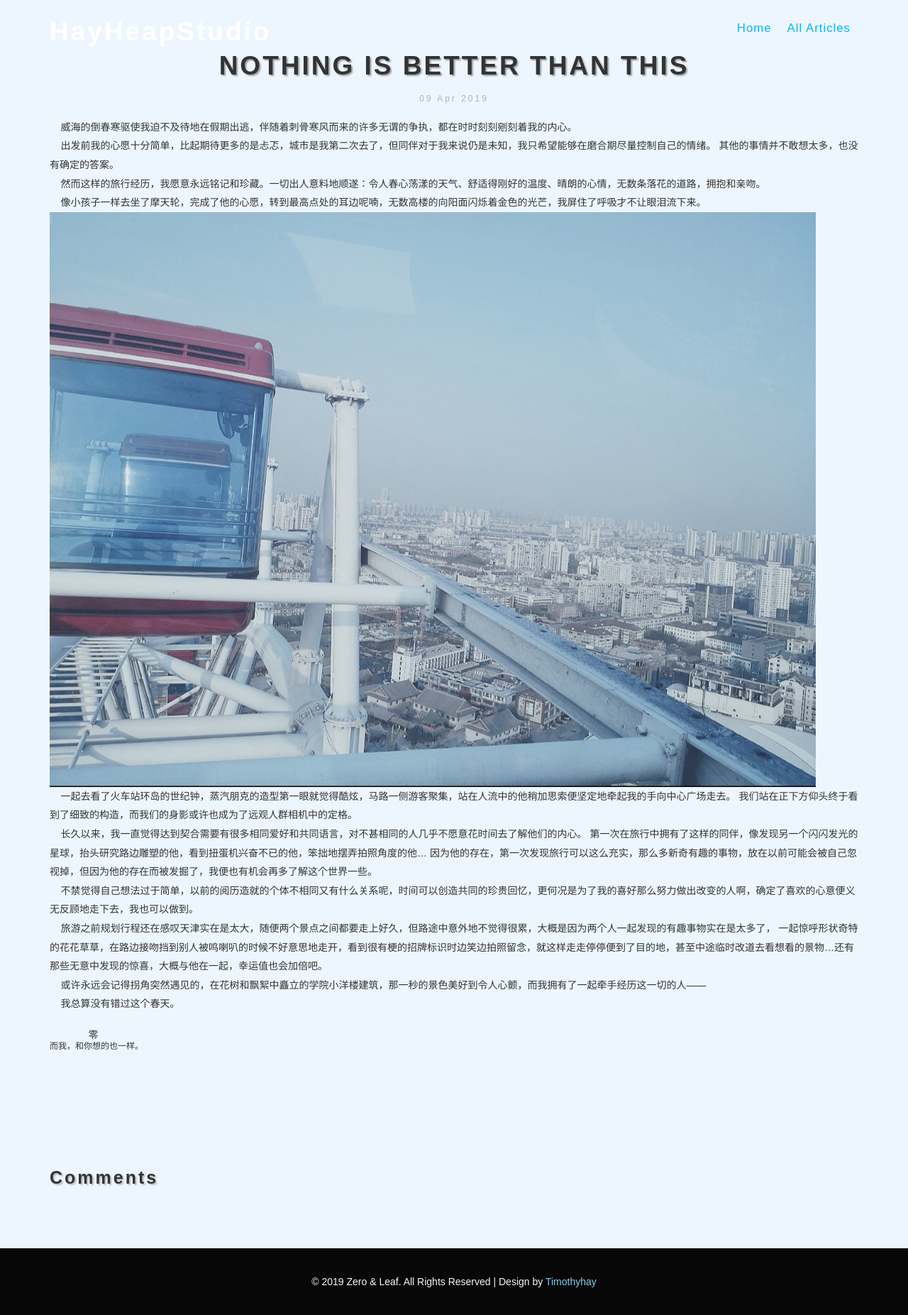
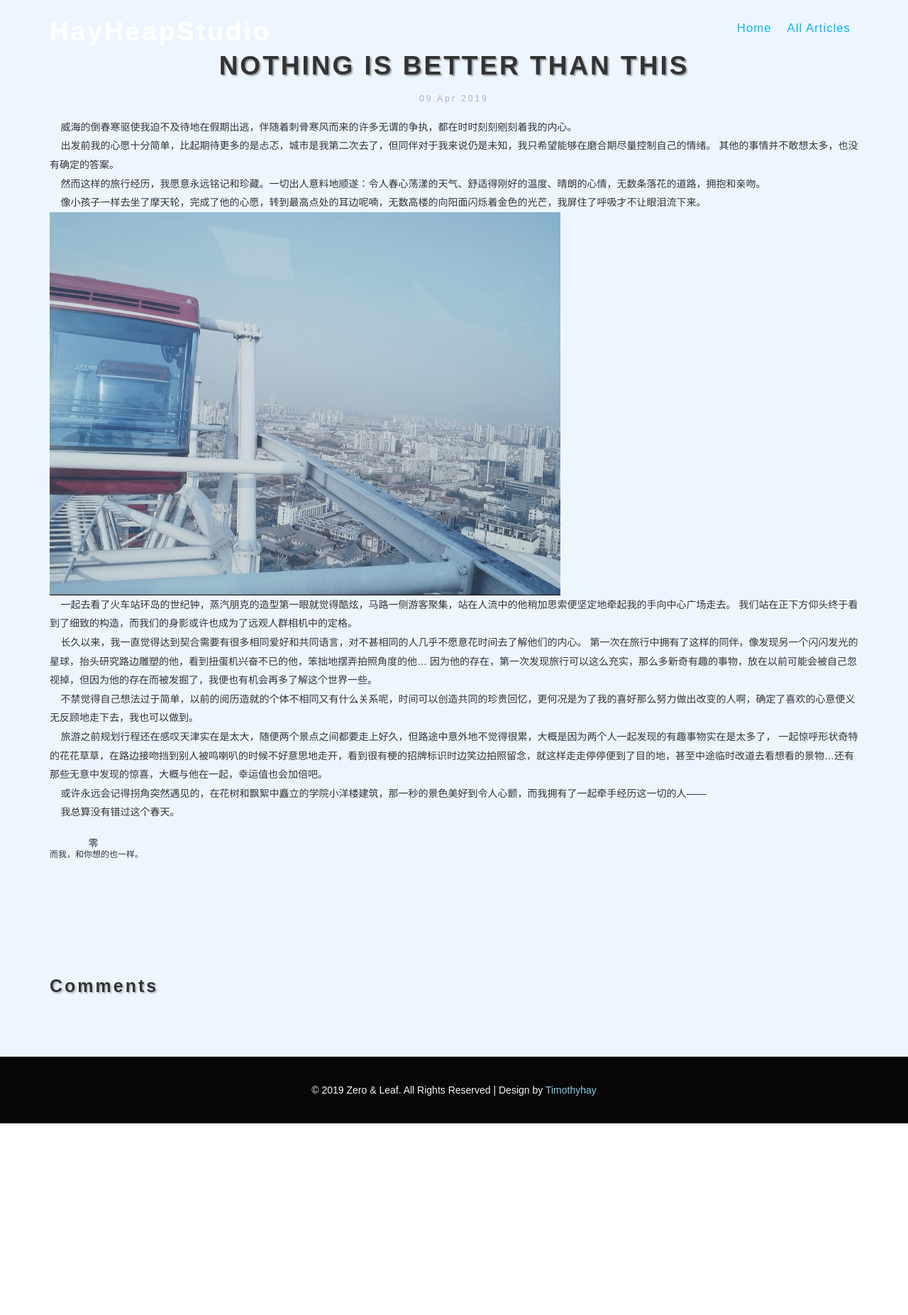
Before and after one commit to Timothyhay/TimothyhayHeap, a Jekyll site: the page built from _posts/2019-04-09-springmelody.html, in a window 1280 px wide. Shown: the whole page at 71% size. Built offline with Jekyll 4.4.1, drawn with Linux system fonts in a browser that asks for light colours; comment, search, counter and statistics services are not loaded; after the commit the page ends 1583 px from its top, so only the background shows below that.

Commit message:
Update 2019-04-09-springmelody.html

```diff
--- a/_posts/2019-04-09-springmelody.html
+++ b/_posts/2019-04-09-springmelody.html
@@ -16,7 +16,7 @@ comments: true
 	其他的事情并不敢想太多，也没有确定的答案。</p>
 	<p> &nbsp; &nbsp; 然而这样的旅行经历，我愿意永远铭记和珍藏。一切出人意料地顺遂：令人春心荡漾的天气、舒适得刚好的温度、晴朗的心情，无数条落花的道路，拥抱和亲吻。</p>
 	<p> &nbsp; &nbsp; 像小孩子一样去坐了摩天轮，完成了他的心愿，转到最高点处的耳边呢喃，无数高楼的向阳面闪烁着金色的光芒，我屏住了呼吸才不让眼泪流下来。</p>
-	<img src="/postimg/qwerty.jpg" style="height:810px; weight:1080px;">
+	<img src="/postimg/qwerty.jpg" style="height:540px; weight:720px;">
         <p> &nbsp; &nbsp; 一起去看了火车站环岛的世纪钟，蒸汽朋克的造型第一眼就觉得酷炫，马路一侧游客聚集，站在人流中的他稍加思索便坚定地牵起我的手向中心广场走去。
 		我们站在正下方仰头终于看到了细致的构造，而我们的身影或许也成为了远观人群相机中的定格。</p>
 	<p> &nbsp; &nbsp; 长久以来，我一直觉得达到契合需要有很多相同爱好和共同语言，对不甚相同的人几乎不愿意花时间去了解他们的内心。
```
